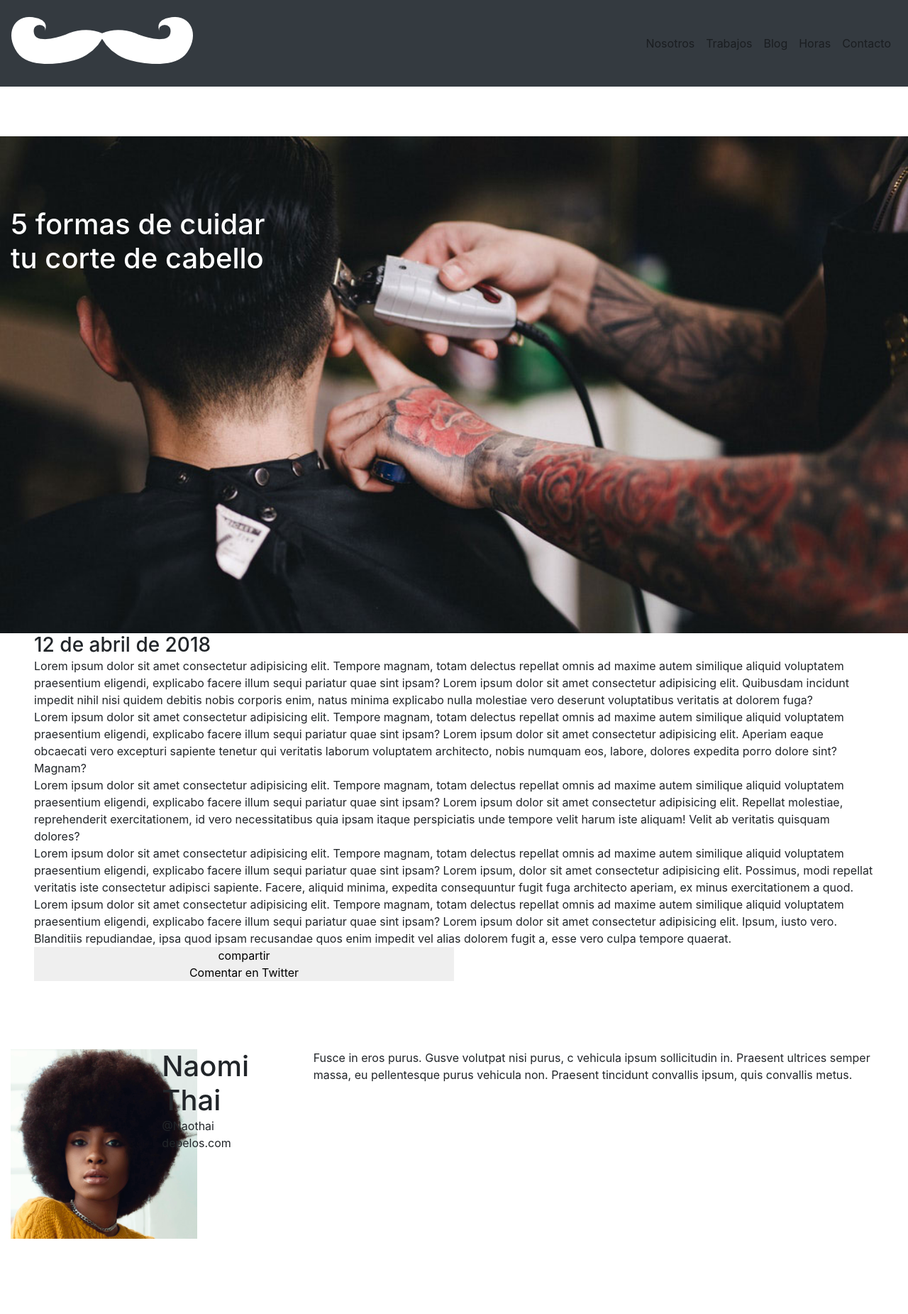
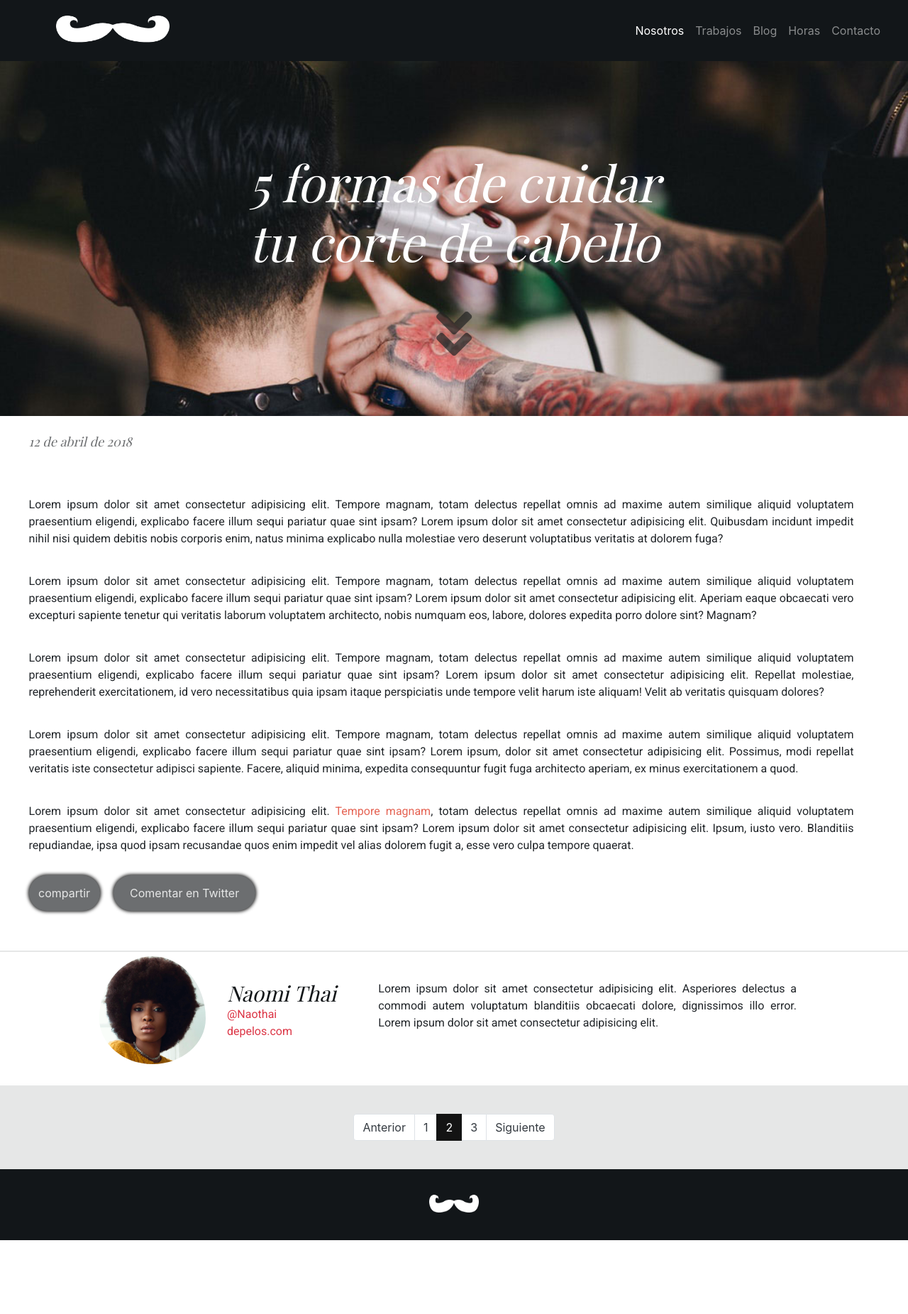
Before and after one commit to Nelsonramirez26/Barbershop, a plain HTML site: page index.html in a window 1280 px wide. Shown: the whole page at 71% size. After the commit the page ends 1747 px from the top, so only its background shows below. Drawn offline with nearby package versions, Linux system fonts and the light colour scheme; a web font is replaced by a local one.

Commit message:
avance 28FEB2020

```diff
--- a/assets/css/sass/base/_reset.scss
+++ b/assets/css/sass/base/_reset.scss
@@ -1,7 +1,6 @@
 body * {
   margin: 0;
   padding: 0;
-  border: 0;
 }
 
 .row {
@@ -15,3 +14,16 @@ body * {
     margin-right: 0px;
     margin-left: 0px;
 }
+
+hr {
+  border-top: 2px solid $Platinum;
+}
+
+.col-12 {
+  padding-left: 0;
+  padding-right: 0;
+}
+
+.container {
+  max-width: 100%;
+}
--- a/assets/css/sass/base/_typography.scss
+++ b/assets/css/sass/base/_typography.scss
@@ -0,0 +1,53 @@
+h1{
+    font-family: $Playfair;
+    font-style: italic;
+    margin-left: auto;
+    margin-right: auto;
+    display: block;
+    @include texto(70px);
+
+    }
+
+    h2{
+        font-size: $x-large;
+        font-family: $Playfair;
+        font-style: italic;
+        color: $Eerieblack;
+        padding-top: 40px;
+    }
+
+    h3{
+        font-size: $large;
+        font-family: $Playfair;
+        font-style: italic;
+        color: $Nickel;
+        padding-bottom: 30px;
+    }
+
+    p{
+        font-family: $Roboto;
+
+    }
+
+    span {
+        color:$Fuzzywuzzy;
+    }
+
+
+    @media (max-width: 645px) {
+
+    h1{
+    @include texto(30px);
+
+    }
+
+        p{
+        margin-top: 25px;
+
+        }
+
+        span {
+        color:$Eerieblack;
+    }
+
+    }
--- a/assets/css/sass/components/_buttons.scss
+++ b/assets/css/sass/components/_buttons.scss
@@ -0,0 +1,52 @@
+.botones{
+    padding-top: 30px;
+    padding-bottom: 30px;
+
+}
+
+.botones_comparte{
+background-color: $Nickel;
+padding: 13px;
+text-align: center;
+color: $Platinum;
+border-radius: 30px;
+width: $small-button;
+box-shadow: 0px 0px 5px 1px black;
+border:0;
+
+&:hover{
+    background-color: $Ruddypink;
+    color: $white;
+}
+}
+
+.boton_comenta{
+background-color: $Nickel;
+padding: 13px;
+color: $Platinum;
+border-radius: 30px;
+width: $medium-button;
+box-shadow: 0px 0px 5px 1px black;
+border:0;
+margin-left:15px;
+
+
+&:hover{
+    background-color: $Ruddypink;
+    color: $white;
+}
+}
+
+
+@media (max-width: 417px) {
+
+    .botones {
+        text-align: center;
+    }
+
+    .boton_comenta{
+
+        margin-top: 25px;
+    }
+
+  }
--- /dev/null
+++ b/assets/css/sass/components/_navbar.scss
@@ -0,0 +1,12 @@
+.navbar{
+    background-color: $Eerieblack;
+    padding-left: 5%;
+}
+
+.navbar_logo{
+    width: 70%;
+}
+
+.navbar-brand{
+    width: 130px;
+}
--- /dev/null
+++ b/assets/css/sass/components/_pagination.scss
@@ -0,0 +1,20 @@
+.paginacion{
+    margin: 0;
+    padding: 30px;
+    background-color: $Platinum;
+    }
+
+    .pagination{
+        margin: 0rem;
+        padding-bottom: 40px;
+        padding-top: 40px;
+    }
+
+    .navegador{
+        background-color: $Platinum;
+    }
+
+    .page-item.active .page-link {
+    background-color: #131313;
+    border-color: #141515;
+}
--- /dev/null
+++ b/assets/css/sass/layout/_banner.scss
@@ -0,0 +1,51 @@
+
+.texto-header{
+    color: $white;
+    font-weight: $blackitalic;
+    padding-top: 10%;
+}
+
+.main_container{
+    background: url('../../img/post-image.jpg') no-repeat;
+    background-repeat: no-repeat;
+    background-size: cover;
+    height: 500px;
+}
+
+
+
+
+
+@media (max-width: 645px) {
+
+
+    .main_container_title{
+        text-align: center;
+        padding-top: 0px;
+        padding-top: 5%;
+
+    }
+
+    .main_container{
+    background: url('../../img/post-image.jpg') no-repeat;
+    background-repeat: no-repeat;
+    background-size: 100% 100%;
+    height: 400px;
+}
+
+  }
+
+
+  i {
+    color:$Risinblack;
+    opacity: 0.7;;
+
+  &:hover {
+
+      color:$Nickel;
+  }
+ }
+
+ .texto-header h1 {
+     text-shadow: -2px 7px 7px #b6bbb654;
+ }
--- a/assets/css/sass/layout/_footer.scss
+++ b/assets/css/sass/layout/_footer.scss
@@ -6,10 +6,13 @@ footer{
 
 .logo_footer{
     text-align: center;
-    width: 10%;
     padding-top: 30px;
     padding-bottom: 30px;
     margin-left: auto;
     margin-right: auto;
     display: block;
 }
+
+.logo_footer {
+ @include logo(70px, 100px);
+}
--- a/assets/css/sass/layout/_header.scss
+++ /dev/null
@@ -1,19 +0,0 @@
-.header{
-    margin: 0;
-    padding: 0;
-}
-
-.main{
-    color: $white;
-    font-weight: $blackitalic;
-}
-
-.main__container{
-    background: url('../../img/post-image.jpg') no-repeat;
-    background-size: 100%;
-    min-height: 700px;
-}
-
-.main__container__title{
-    padding-top: 100px;
-}
--- a/assets/css/sass/layout/_navigation.scss
+++ b/assets/css/sass/layout/_navigation.scss
@@ -0,0 +1,17 @@
+.navbar_logo {
+
+ @include logo(160px, 60px);
+
+}
+
+.text-colores:visited{
+  color: $white !important;
+}
+
+.text-colores:hover {
+  color: $Platinum !important;
+}
+
+.text-colores:active {
+  color: $Lightgray !important;
+}
--- /dev/null
+++ b/assets/css/sass/layout/_section-contacto.scss
@@ -0,0 +1,80 @@
+.contenedor_foto_contacto {
+
+    text-align: right;
+    padding-right: 30px
+
+
+}
+
+.contenedor_datos_contacto{
+    padding-left: 0px;
+    padding-right: 0px;
+}
+
+
+.imagen-contacto{
+
+@include foto(150px, 30px);
+
+}
+
+.texto_contacto {
+    font-style: sans-serif;
+    padding-top: 40px;
+    font-family: $Roboto;
+    text-align: justify;
+    padding-right: 157px;
+}
+
+.texto_contacto p{
+
+    margin-top: 0px !important;
+}
+
+
+
+.letra_rrss{
+    font-family: $Roboto;
+    margin-top: 0px !important;
+}
+
+@media (max-width: 797px) {
+
+    .contenedor_foto_contacto {
+
+        text-align: center;
+
+    }
+
+  }
+
+  @media (max-width: 767px) {
+
+        .texto_contacto {
+        display: none;
+    }
+
+    .nombre_contacto{
+        text-align: center;
+        padding-top: 0px;
+    }
+
+    .letra_rrss{
+        text-align: center;
+    }
+
+    .contenedor_foto_contacto {
+
+    padding-right: 0px;
+
+    }
+
+    .imagen-contacto{
+
+    @include foto(100px, 10px);
+
+    }
+
+
+
+  }
--- a/index.html
+++ b/index.html
@@ -22,53 +22,55 @@
     <title>Blog Barbershop</title>
 </head>
 
-<body class="container-fluid mt-5 pt-5">
-    <header class="container-fluid mt-5 pt-5">
-        <nav class="navbar navbar-light navbar-expand-lg fixed-top bg-dark">
+<body class="container-fluid">
 
-            <div class="container-fluid">
-                <img src="assets/img/logo.png" alt="Logo Barbershop">
 
-                <button class="navbar-toggler" type="button" data-toggle="collapse" data-target="#navbarNav"
-                    aria-controls="navbarNav" aria-expanded="false" aria-label="Toggle navigation">
+    <nav class="navbar navbar-expand-lg navbar navbar-dark">
+        <div class="container">
+        <a class="navbar-brand" href="#"><img class="navbar_logo" src="assets/img/logo.png" alt="logo-blog"></a>
+        <button class="navbar-toggler" type="button" data-toggle="collapse" data-target="#navbarNav" aria-controls="navbarNav" aria-expanded="false" aria-label="Toggle navigation">
         <span class="navbar-toggler-icon"></span>
         </button>
-
-                <div class="collapse navbar-collapse">
+        <div class="collapse navbar-collapse" id="navbarNav">
         <ul class="navbar-nav ml-auto">
-                        <li class="nav-item">
-                            <a class="nav-link" href="#Nosotros">Nosotros</a>
-                        </li>
-
-                        <li class="nav-item">
-                            <a class="nav-link" href="#Trabajos">Trabajos</a>
-                        </li>
-
-                        <li class="nav-item">
-                            <a class="nav-link" href="#Blog">Blog</a>
+            <li class="nav-item active">
+            <a class="nav-link text-colores" href="#">Nosotros <span class="sr-only">(current)</span></a>
             </li>
             <li class="nav-item">
-                            <a class="nav-link" href="#Horas">Horas</a>
+            <a class="nav-link text-colores" href="#">Trabajos</a>
             </li>
             <li class="nav-item">
-                            <a class="nav-link" href="#Contacto">Contacto</a>
+            <a class="nav-link text-colores" href="#">Blog</a>
+            </li>
+            <li class="nav-item">
+                <a class="nav-link text-colores" href="#">Horas</a>
+            </li>
+            <li class="nav-item">
+                    <a class="nav-link text-colores" href="#">Contacto</a>
                 </li>
         </ul>
         </div>
     </div>
 </nav>
-    </header>
 
 
     <!-- ---------------------------------INICIO IMAGEN PRINCIPAL---------------------------------------- -->
     <header class="header">
-        <div class="main__container main col-12">
-            <div class="row">
-                <h1 class="main__container__title">5 formas de cuidar
-                    <br>
-                    tu corte de cabello</h1>
+        <div class="main_container texto-header col-12">
+            <div class="row text-center">
+                <h1 class="main_container_title col-12">
+                    5 formas de cuidar
+                </h1>
+                <h1 class="main_container_title col-12">
+                    tu corte de cabello
+                </h1>
+                <div class="main-icono-flecha mx-auto col-12 pt-5">
+                    <i class="fas fa-angle-double-down fa-5x"></i>
+
                 </div>
             </div>
+        </div>
+
     </header>
 
     <!-- ---------------------------------FIN IMAGEN PRINCIPAL---------------------------------------- -->
@@ -77,44 +79,44 @@
     <!-- ---------------------------------SECTION PRINCIPAL --------------------------------- -->
 
     <section class="article">
-        <div class="article__container">
+        <div class="container">
             <div class="row">
-                <div class="col-xs-6 px-5">
-                    <h3 class="article__container__title1">12 de abril de 2018</h3>
-                    <p class="article__container__parrafo">Lorem ipsum dolor sit amet consectetur adipisicing elit.
+                <div class="col-12">
+                    <h3 class="article_container_title1">12 de abril de 2018</h3>
+                    <p class="article_parrafos">Lorem ipsum dolor sit amet consectetur adipisicing elit.
                         Tempore magnam, totam delectus repellat omnis ad maxime autem similique aliquid voluptatem
                         praesentium eligendi, explicabo facere illum sequi pariatur quae sint ipsam? Lorem ipsum dolor
                         sit amet consectetur adipisicing elit. Quibusdam incidunt impedit nihil nisi quidem debitis
                         nobis corporis enim, natus minima explicabo nulla molestiae vero deserunt voluptatibus veritatis
                         at dolorem fuga?</p>
-                    <p class="article__container__parrafo"> Lorem ipsum dolor sit amet consectetur adipisicing elit.
+                    <p class="article_parrafos"> Lorem ipsum dolor sit amet consectetur adipisicing elit.
                         Tempore magnam, totam delectus repellat omnis ad maxime autem similique aliquid voluptatem
                         praesentium eligendi, explicabo facere illum sequi pariatur quae sint ipsam? Lorem ipsum dolor
                         sit amet consectetur adipisicing elit. Aperiam eaque obcaecati vero excepturi sapiente tenetur
                         qui veritatis laborum voluptatem architecto, nobis numquam eos, labore, dolores expedita porro
                         dolore sint? Magnam?</p>
-                    <p class="article__container__parrafo">Lorem ipsum dolor sit amet consectetur adipisicing elit.
+                    <p class="article_parrafos">Lorem ipsum dolor sit amet consectetur adipisicing elit.
                         Tempore magnam, totam delectus repellat omnis ad maxime autem similique aliquid voluptatem
                         praesentium eligendi, explicabo facere illum sequi pariatur quae sint ipsam? Lorem ipsum dolor
                         sit amet consectetur adipisicing elit. Repellat molestiae, reprehenderit exercitationem, id vero
                         necessitatibus quia ipsam itaque perspiciatis unde tempore velit harum iste aliquam! Velit ab
                         veritatis quisquam dolores?</p>
-                    <p class="article__container__parrafo">Lorem ipsum dolor sit amet consectetur adipisicing elit.
+                    <p class="article_parrafos">Lorem ipsum dolor sit amet consectetur adipisicing elit.
                         Tempore magnam, totam delectus repellat omnis ad maxime autem similique aliquid voluptatem
                         praesentium eligendi, explicabo facere illum sequi pariatur quae sint ipsam? Lorem ipsum, dolor
                         sit amet consectetur adipisicing elit. Possimus, modi repellat veritatis iste consectetur
                         adipisci sapiente. Facere, aliquid minima, expedita consequuntur fugit fuga architecto aperiam,
                         ex minus exercitationem a quod.</p>
-                    <p class="article__container__parrafo">Lorem ipsum dolor sit amet consectetur adipisicing elit.
-                        Tempore magnam, totam delectus repellat omnis ad maxime autem similique aliquid voluptatem
+                    <p class="article_parrafos">Lorem ipsum dolor sit amet consectetur adipisicing elit.
+                        <span>Tempore magnam</span>, totam delectus repellat omnis ad maxime autem similique aliquid voluptatem
                         praesentium eligendi, explicabo facere illum sequi pariatur quae sint ipsam? Lorem ipsum dolor
                         sit amet consectetur adipisicing elit. Ipsum, iusto vero. Blanditiis repudiandae, ipsa quod
                         ipsam recusandae quos enim impedit vel alias dolorem fugit a, esse vero culpa tempore quaerat.
                     </p>
 
                     <div class="botones">
-                        <button class="botones__comparte col-sm-6">compartir</button>
-                        <button class="boton__comenta col-sm-6">Comentar en Twitter</button>
+                        <button class="botones_comparte col-sm-6">compartir</button>
+                        <button class="boton_comenta col-sm-6">Comentar en Twitter</button>
                     </div>
                 </div>
             </div>
@@ -128,47 +130,51 @@
 
 
     <!-- ---------------------------------INICIO CONTACTO------------------------------------- -->
-
-    <section class="container-fluid pt-5 mt-5">
-
-        <article>
-
-            <div>
+    <section class="container-fluid">
+        <hr>
                 <div class="row">
-
-                    <div class="col-2">
-
-                        <img src="assets/img/naomi-thai.png" alt="Logo Naomi">
-
+                    <div class="col-12 col-md-3 contenedor_foto_contacto">
+                        <img class="imagen-contacto" src="assets/img/naomi-thai.png" alt="foto contacto">
                     </div>
-                    <div class="col-2">
-
-                        <h1>Naomi Thai</h1>
-                        <p>@Naothai</p>
-                        <p>depelos.com</p>
-
+                    <div class="col-12 col-md-2 contenedor_datos_contacto">
+                        <h2 class="nombre_contacto">Naomi Thai</h2>
+                        <p class="letra_rrss text-danger">@Naothai</p>
+                        <p class="letra_rrss text-danger">depelos.com</p>
                     </div>
-                    <div class="col-8">
-
-                        <p>Fusce in eros purus. Gusve volutpat nisi purus, c vehicula ipsum sollicitudin in. Praesent ultrices semper massa, eu pellentesque purus vehicula non. Praesent tincidunt convallis ipsum, quis convallis metus.</p>
-
+                    <div class="col-12  col-md-7 texto_contacto">
+                        <p>Lorem ipsum dolor sit amet consectetur adipisicing elit. Asperiores delectus a commodi autem voluptatum blanditiis obcaecati dolore, dignissimos illo error. Lorem ipsum dolor sit amet consectetur adipisicing elit.</p>
                     </div>
-
                 </div>
-
-            </div>
-
-        </article>
-
-        <article>
-
-        </article>
-
             </section>
 
 
 
     <!-- --------------------------------------FIN CONTACTO------------------------------------- -->
+
+
+    <!-- --------------------------------------INICIO PAGINACION------------------------------------- -->
+
+    <section class="navegador">
+        <nav aria-label="Page navigation">
+            <div class="px-5">
+                <ul class="pagination justify-content-center">
+                <li class="page-item">
+                    <a class="page-link text-dark" href="#">Anterior</a>
+                </li>
+                <li class="page-item"><a class="page-link text-dark" href="#">1</a></li>
+                <li class="page-item active" aria-current="page">
+        <a class="page-link" href="#">2 <span class="sr-only">(current)</span></a>
+        </li>
+                <li class="page-item"><a class="page-link text-dark" href="#">3</a></li>
+                <li class="page-item">
+                    <a class="page-link text-dark" href="#">Siguiente</a>
+                </li>
+                </ul>
+            </div>
+            </nav>
+            </section>
+
+    <!-- --------------------------------------FIN PAGINACION------------------------------------- -->
 
     <!-- --------------------------------------INICIO FOOTER------------------------------------- -->
 
```
Also changed, not shown: assets/css/sass/abstracts/_mixins.scss (+22 -0 lines), assets/css/sass/layout/_section-principal.scss (added, +10 -0 lines), assets/css/sass/main.scss (+7 -1 lines), assets/css/sass/style.css, 1 other file. Lines whose indentation alone changed are shown as unchanged.
